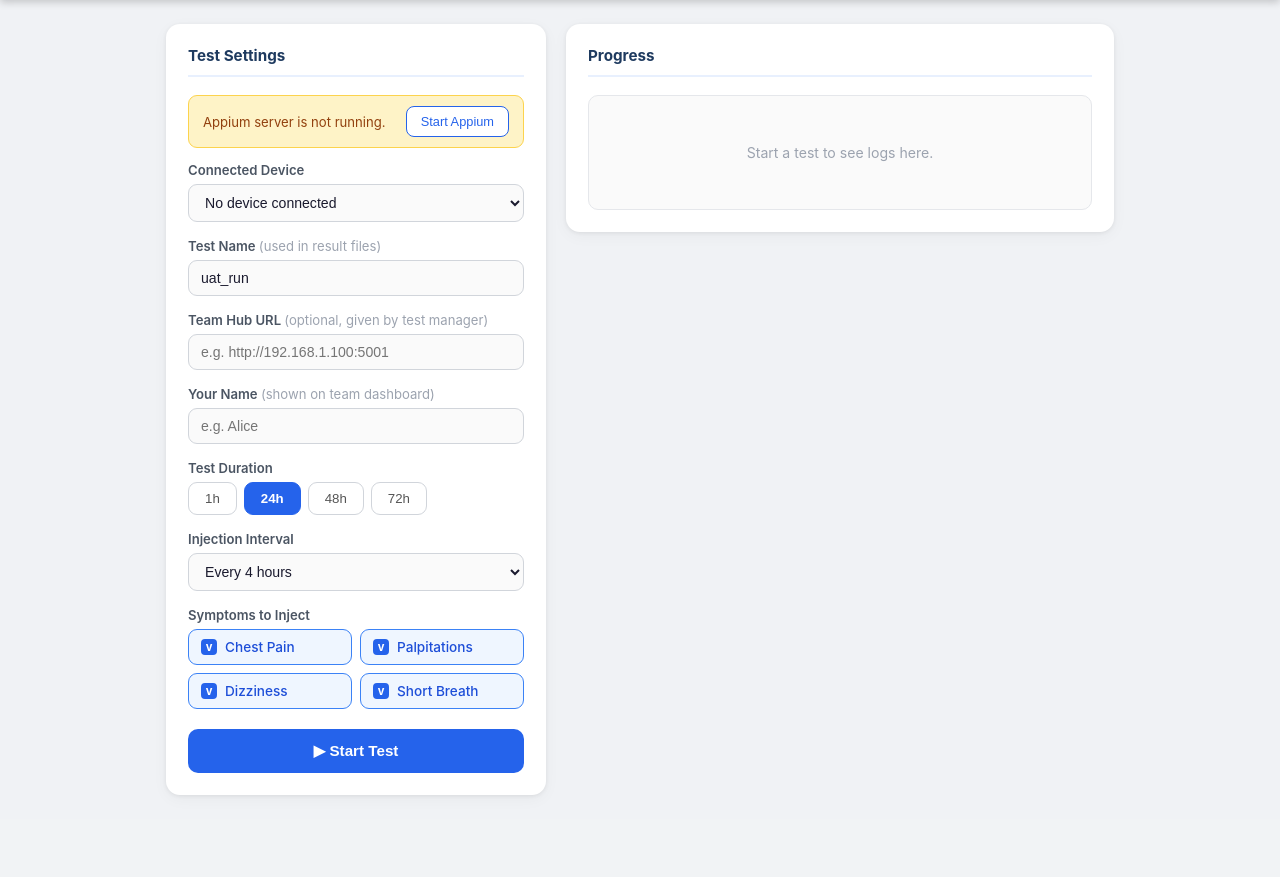
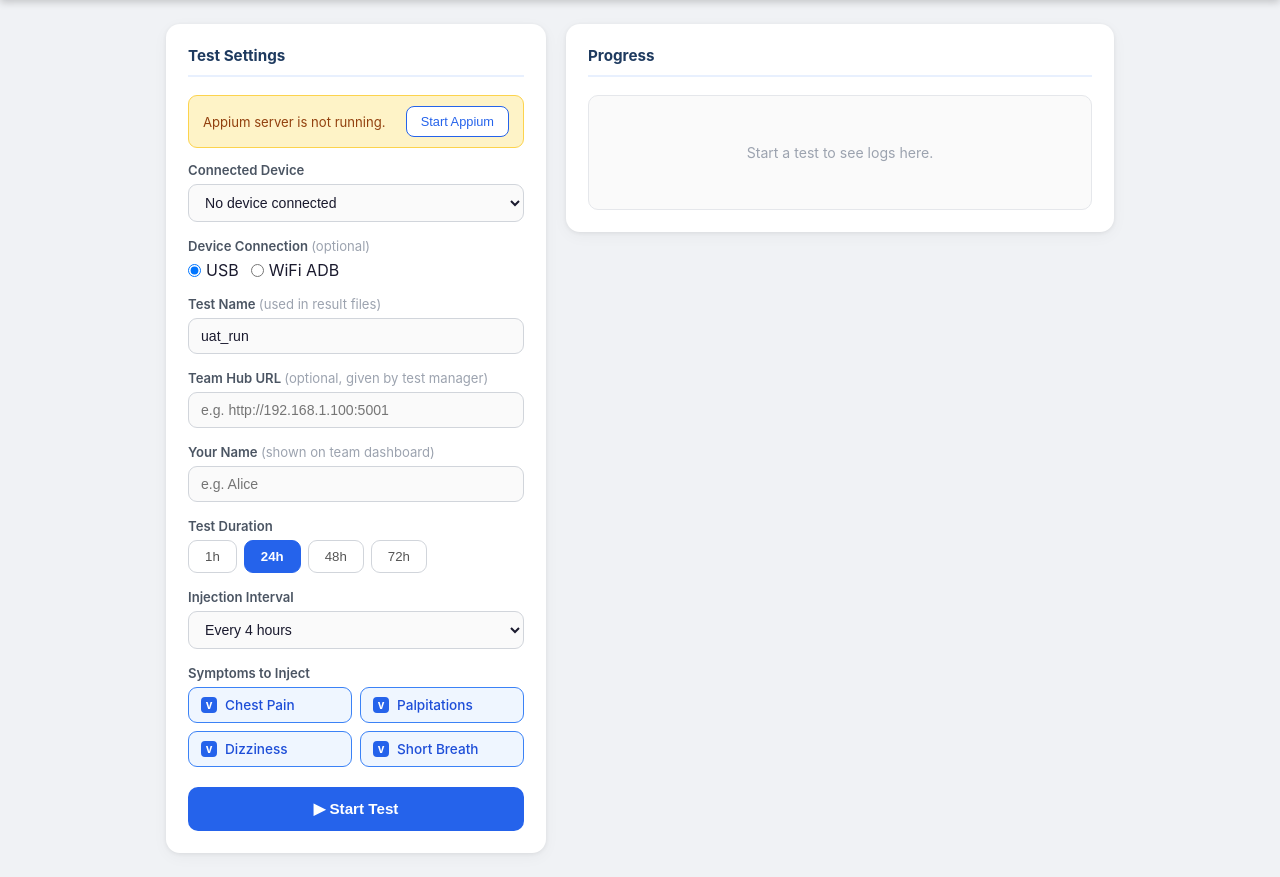
Before and after one commit to DunkinYeo/SpatchEx-Automation, a Flask app: page / in a window 1280 px wide. Shown: the part 53-930 px from the top of the page. Before the commit the page ends 850 px from the top, so only its background shows below. Run offline with Flask 3, Linux system fonts and the light colour scheme; data that the repository does not hold is empty.

Commit message:
feat: add optional WiFi ADB device connection
- run_wifi.bat: prompts for IP:Port, runs adb connect, then calls run.bat
- Web UI: optional Device Connection mode (USB default / WiFi ADB)
  with IP:Port input field shown only when WiFi ADB is selected
- Backend: adb connect before test start when wifi_mode is set
- README_WIFI_KR.txt / README_WIFI_EN.txt: setup and usage guide
- build_dist.py: include run_wifi.bat and WiFi READMEs in Windows ZIP

Existing USB workflow (run.bat) is fully unchanged.

Co-Authored-By: Claude Sonnet 4.6 <noreply@anthropic.com>

```diff
--- a/scripts/build_dist.py
+++ b/scripts/build_dist.py
@@ -136,12 +136,14 @@ def build_windows(out_dir: Path):
         # ── Root launcher scripts (path-patched) ─────────────────────
         _add(zf, ROOT / "install.bat",          "install.bat",  WIN_SUBS)
         _add(zf, ROOT / "run.bat",              "run.bat",      WIN_SUBS)
+        _add(zf, ROOT / "run_wifi.bat",         "run_wifi.bat", WIN_SUBS)
         _add(zf, ROOT / "STOP.bat",             "STOP.bat")
 
         # ── READMEs at root ──────────────────────────────────────────
         for fname in [
             "README_WINDOWS_KR.txt", "README_WINDOWS_EN.txt",
             "README_TEAM_DASHBOARD_KR.txt", "README_TEAM_DASHBOARD_EN.txt",
+            "README_WIFI_KR.txt", "README_WIFI_EN.txt",
         ]:
             _add(zf, ROOT / fname, fname)
 
--- a/web/app.py
+++ b/web/app.py
@@ -258,6 +258,24 @@ def api_start():
 
         data = request.json or {}
         device = data.get("device", "")
+
+        # ── Optional WiFi ADB connect ──────────────────────────────────────
+        wifi_addr = (data.get("wifi_addr") or "").strip()
+        if data.get("wifi_mode") and wifi_addr:
+            try:
+                result = subprocess.run(
+                    ["adb", "connect", wifi_addr],
+                    capture_output=True, text=True, timeout=10,
+                )
+                output = (result.stdout + result.stderr).strip()
+                if "connected" not in output.lower() and "already connected" not in output.lower():
+                    return jsonify({"error": f"ADB connect failed: {output}"}), 400
+                # Use the wifi address as device if no USB device selected
+                if not device:
+                    device = wifi_addr
+            except Exception as e:
+                return jsonify({"error": f"ADB connect error: {e}"}), 500
+
         _SYMPTOM_BILINGUAL = {
             "Chest Pain":  ["가슴 통증", "Chest Pain"],
             "Palpitations": ["두근거림", "Palpitations"],
--- a/web/templates/index.html
+++ b/web/templates/index.html
@@ -226,6 +226,22 @@
         </select>
       </div>
 
+      <!-- Device Connection Mode (optional) -->
+      <div class="field">
+        <label>Device Connection <span style="color:#9ca3af;font-weight:400">(optional)</span></label>
+        <div style="display:flex;gap:12px;align-items:center">
+          <label style="display:flex;align-items:center;gap:5px;cursor:pointer;font-weight:400">
+            <input type="radio" name="conn-mode" value="usb" checked id="conn-usb"> USB
+          </label>
+          <label style="display:flex;align-items:center;gap:5px;cursor:pointer;font-weight:400">
+            <input type="radio" name="conn-mode" value="wifi" id="conn-wifi"> WiFi ADB
+          </label>
+        </div>
+        <div id="wifi-addr-row" style="display:none;margin-top:6px">
+          <input type="text" id="wifi-addr" placeholder="e.g. 192.168.0.50:5555" style="width:100%">
+        </div>
+      </div>
+
       <!-- Run name -->
       <div class="field">
         <label>Test Name <span style="color:#9ca3af;font-weight:400">(used in result files)</span></label>
@@ -443,6 +459,14 @@ document.getElementById('duration-group').addEventListener('click', e => {
   document.getElementById('duration-val').value = btn.dataset.val;
 });
 
+// ── WiFi mode toggle ─────────────────────────────────────────────────────────
+document.querySelectorAll('input[name="conn-mode"]').forEach(r => {
+  r.addEventListener('change', () => {
+    document.getElementById('wifi-addr-row').style.display =
+      document.getElementById('conn-wifi').checked ? 'block' : 'none';
+  });
+});
+
 // ── Symptom toggle ──────────────────────────────────────────────────────────
 document.getElementById('symptom-grid').addEventListener('click', e => {
   const lbl = e.target.closest('.symptom-label');
@@ -470,6 +494,10 @@ document.getElementById('start-btn').addEventListener('click', async () => {
   const symptoms = [...document.querySelectorAll('#symptom-grid input:checked')].map(c => c.value);
   if (!symptoms.length) { alert('Please select at least one symptom.'); return; }
 
+  const wifiMode = document.getElementById('conn-wifi').checked;
+  const wifiAddr = (document.getElementById('wifi-addr').value || '').trim();
+  if (wifiMode && !wifiAddr) { alert('Please enter the Device Address (IP:Port) for WiFi ADB.'); return; }
+
   const body = {
     device,
     run_name:       document.getElementById('run-name').value || 'uat_run',
@@ -478,6 +506,8 @@ document.getElementById('start-btn').addEventListener('click', async () => {
     symptoms,
     hub_url:        (document.getElementById('hub-url').value || '').trim(),
     tester_name:    (document.getElementById('tester-name').value || '').trim(),
+    wifi_mode:      wifiMode,
+    wifi_addr:      wifiMode ? wifiAddr : '',
   };
 
   const r = await fetch('/api/start', {
```
Also changed, not shown: README_WIFI_EN.txt (added), README_WIFI_KR.txt (added), 1 other file.
